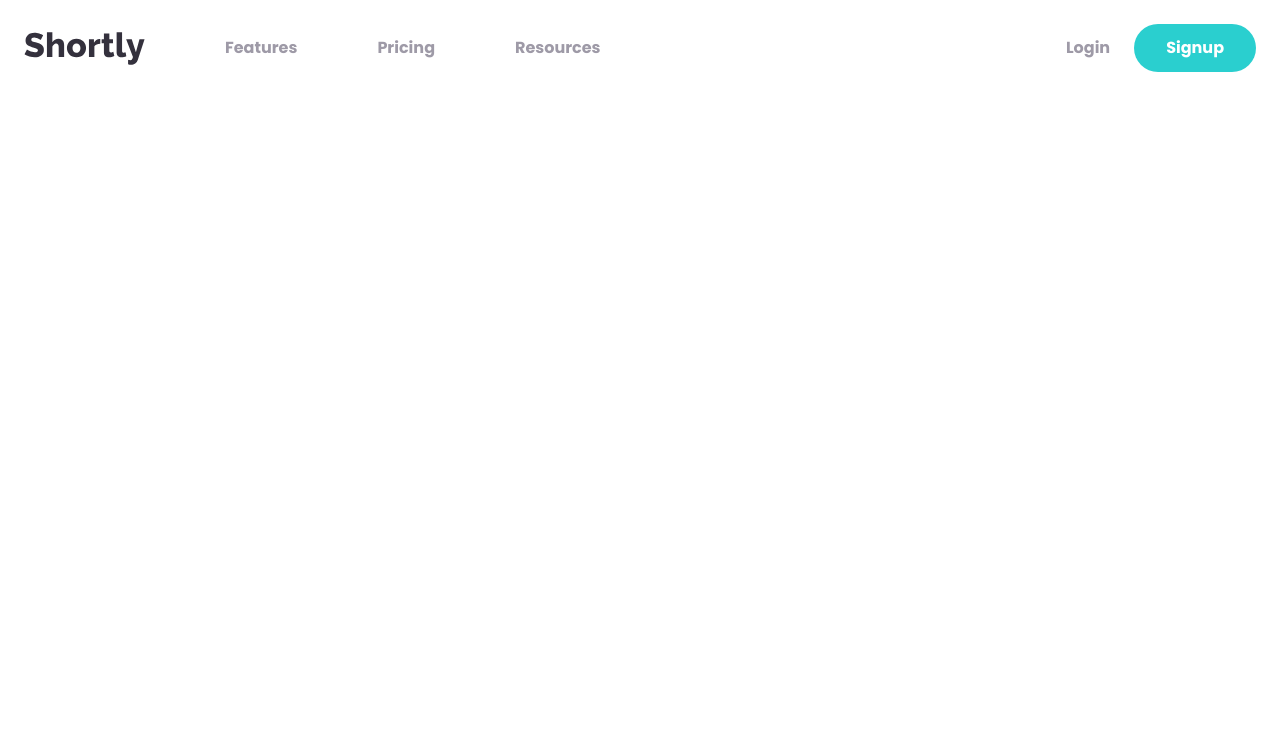
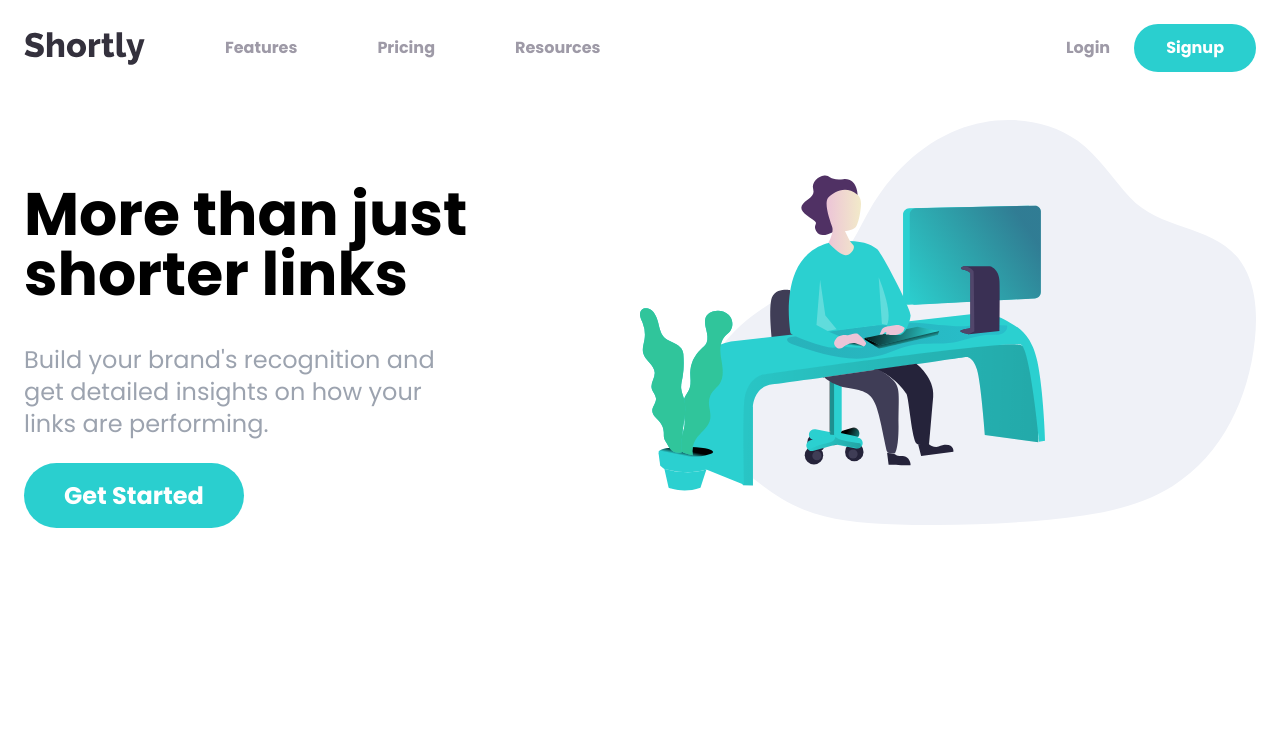
Before and after one commit to Ruturaj2003/Shortly-TW, a website: page index.html in a window 1280 px wide. Drawn offline with Linux system fonts and the light colour scheme.

Commit message:
Add Hero Section

```diff
--- a/index.html
+++ b/index.html
@@ -49,5 +49,33 @@
 
         <!-- @todo Mobile Menu -->
     </nav>
+
+    <!-- Hero Section -->
+    <section class="" id="hero">
+
+        <!-- Hero Container -->
+        <div class="contianer flex flex-col-reverse mx-auto p-6 lg:flex-row">
+
+            <!-- Content Container -->
+            <div class="flex flex-col space-y-10 mb-44 lg:mt-16 lg:w-1/2 xl:mb-52">
+                <h1 class="text-5xl font-bold text-center lg:text-6xl lg:max-w-md lg:text-left">
+                    More than just shorter links
+                </h1>
+                <p class="text-2xl text-center text-gray-400 lg:max-w-md lg:text-left">
+                    Build your brand's recognition and get detailed insights on how your links are performing.
+                </p>
+                <div class="mx-auto lg:mx-0">
+                    <a href="" class="py-5 px-10 text-2xl font-bold text-white bg-cyan rounded-full lg:py-4 hover:opacity-70">
+                        Get Started
+                    </a>
+                </div>
+            </div>
+
+            <!-- Image -->
+            <div class="mb-24 mx-auto md:w-180 lg:w-1/2 lg:mb-0">
+                <img src="./images/illustration-working.svg" alt="">
+            </div>
+        </div>
+    </section>
 </body>
 </html>
```
Also changed, not shown: css/style.css.
